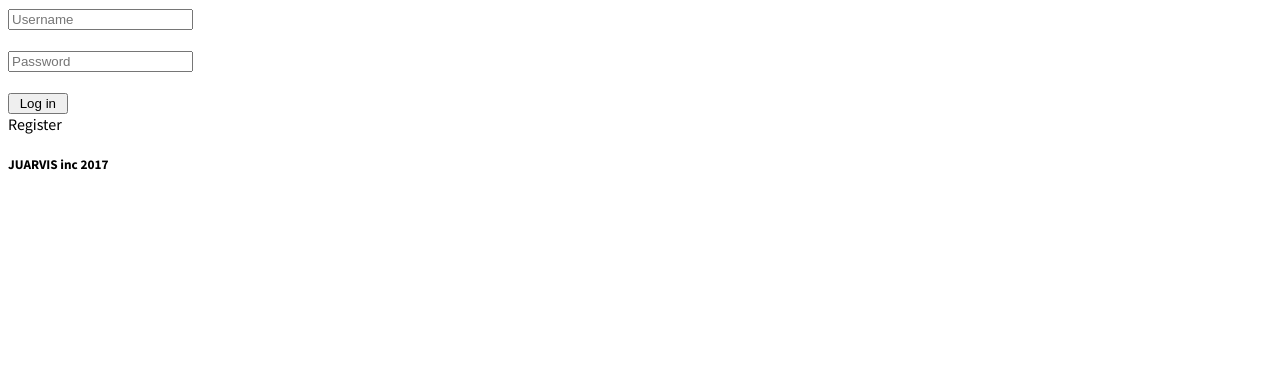
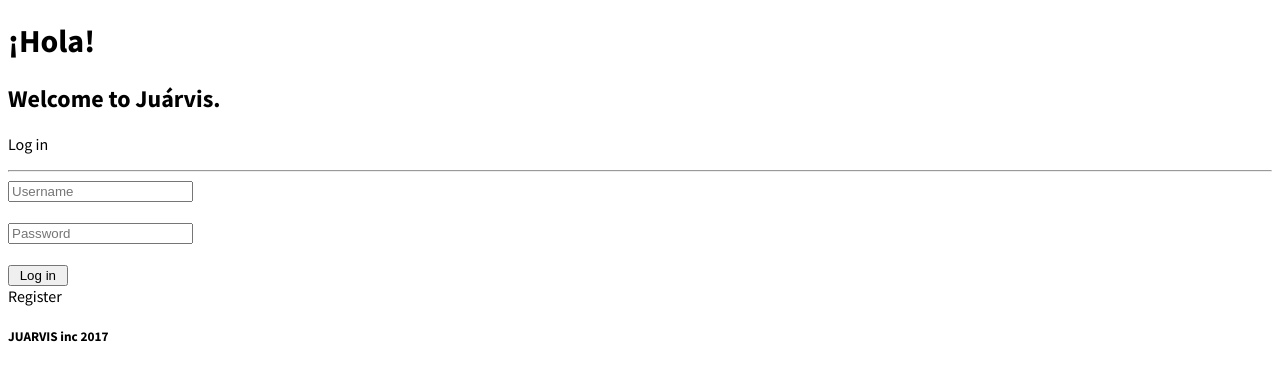
Before and after one commit to Emelius/Juarvis, a PHP site: page /index.php in a window 1280 px wide. Shown: the top 381 px of the page. Run offline with PHP 8.4, Linux system fonts and the light colour scheme.

Commit message:
Update login.php

```diff
--- a/login.php
+++ b/login.php
@@ -38,10 +38,14 @@
 
 ?>
 	<div class="loginDiv">
-               <form class="loginForm" action = "" method = "post">
+		<h1>¡Hola!</h1>
+		<h2>Welcome to Juárvis.</h2>
+		<p> Log in </p>
+		<hr>
+		<form class="loginForm" action = "" method = "post">
                   <input type = "text" name = "myusername" placeholder="Username" class = "box"/><br /><br />
                   <input type = "password" name = "mypassword" placeholder="Password" class = "box" /><br/><br />
                   <input type = "submit" name = "login" value = " Log in "/>
-               </form>
+		</form>
 	</div>
 </body>
```
